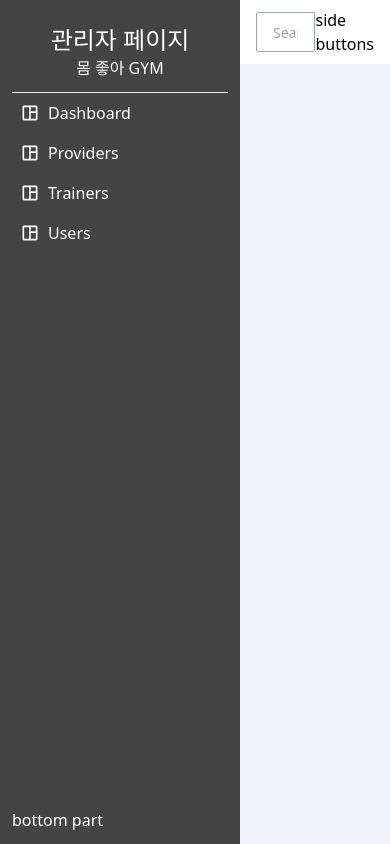
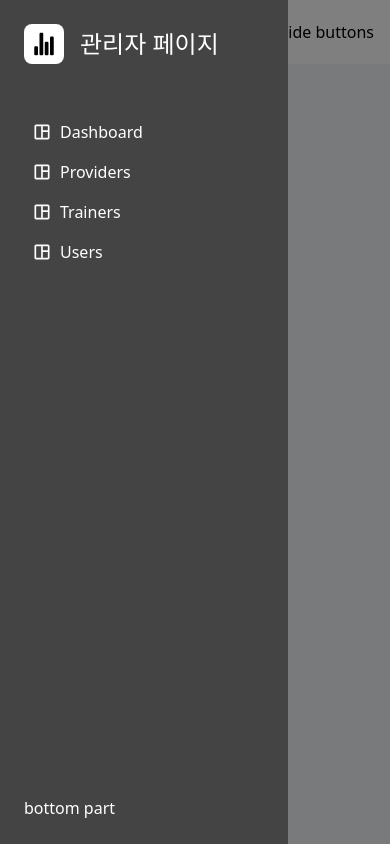
Before and after one commit to protein24g/gym, a React (Vite) app in the folder front/: page / in a window 390 px wide. Built offline with nearby package versions, Linux system fonts and the light colour scheme.

Commit message:
레이아웃(사이드바, 헤더) 반응형 수정

```diff
--- a/front/src/App.tsx
+++ b/front/src/App.tsx
@@ -6,12 +6,18 @@ import OAuthSignUpPage from './pages/OAuthSignUpPage'
 import Layout from './components/Layout/Layout'
 import Dashboard from './components/Dashboard'
 import Providers from './components/Providers'
+import { useState } from 'react'
 
 function App() {
+  const [isSidebarOpen, setSidebarOpen] = useState<boolean>(true);
+  const toggleSidebar = (): void => {
+    setSidebarOpen(!isSidebarOpen);
+    console.log(isSidebarOpen);
+  }
   return (
     <BrowserRouter>
       <Routes>
-        <Route path='/' element={<Layout/>}>
+        <Route path='/' element={<Layout isSidebarOpen={isSidebarOpen} toggleSidebar={toggleSidebar}/>}>
           <Route path='/dashboard' element={<Dashboard/>}></Route>
           <Route path='/providers' element={<Providers/>}></Route>
         </Route>
--- a/front/src/components/Header/Header.tsx
+++ b/front/src/components/Header/Header.tsx
@@ -1,10 +1,16 @@
 import { FC } from "react"
+import { CiSearch } from "react-icons/ci"
+import { RxHamburgerMenu } from "react-icons/rx"
 
-const Header: FC = () => {
+const Header: FC<{toggleSidebar: () => void}> = ({toggleSidebar}) => {
   return (
     <div className="bg-white h-16 px-4 flex justify-between items-center">
-      <div className="relative">
-        <input type="text" placeholder="Search..." className="text-sm focus:outline-none w-full xl:w-[24rem] h-10 border border-gray-400 rounded-sm px-4"></input>
+      <div className="flex flex-1 items-center">
+        <RxHamburgerMenu className="cursor-pointer mr-4" onClick={toggleSidebar}/>
+        <div className="relative w-full">
+          <input type="text" placeholder="Search..." className="text-sm focus:outline-none w-3/4 md:w-2/5 h-10 border border-gray-400 rounded-sm px-4 pl-7"></input>
+          <CiSearch className="absolute left-2 top-3"/>
+        </div>
       </div>
       <div>side buttons</div>
     </div>
--- a/front/src/components/Layout/Layout.tsx
+++ b/front/src/components/Layout/Layout.tsx
@@ -3,13 +3,13 @@ import { Outlet } from "react-router-dom"
 import Sidebar from "../Sidebar/Sidebar"
 import Header from "../Header/Header"
 
-const Layout: FC = () => {
+const Layout: FC<{isSidebarOpen: boolean, toggleSidebar: () => void}> = ({isSidebarOpen, toggleSidebar}) => {
   return (
     <div className="flex bg-slate-100 h-screen">
-      <Sidebar/>
-      <div className="flex-1">
-        <Header/>
-        <div><Outlet/></div>
+      <Sidebar isSidebarOpen={isSidebarOpen} toggleSidebar={toggleSidebar}/>
+      <div className="flex flex-1 flex-col">
+        <Header toggleSidebar={toggleSidebar}/>
+        <Outlet/>
       </div>
     </div>
   )
--- a/front/src/components/Sidebar/Sidebar.tsx
+++ b/front/src/components/Sidebar/Sidebar.tsx
@@ -1,6 +1,7 @@
 import { FC, ReactNode } from "react"
 import { SidebarMenus } from "./SidebarMenus"
 import { Link, useLocation } from "react-router-dom"
+import { IoStatsChart } from "react-icons/io5";
 
 interface MenuItem {
   roles: string[];
@@ -10,7 +11,7 @@ interface MenuItem {
   icon: ReactNode;
 }
 
-const Sidebar: FC = () => {
+const Sidebar: FC<{isSidebarOpen: boolean, toggleSidebar: () => void}> = ({isSidebarOpen, toggleSidebar}) => {
   const location = useLocation(); // useLocation 훅 사용
   const { pathname } = location; // pathname 속성 추출
 
@@ -24,16 +25,23 @@ const Sidebar: FC = () => {
   };
 
   return (
-    <div className="flex flex-col w-60 p-3 bg-custom-gray text-white">
-      <div className="flex flex-col border-b p-3 justify-center items-center">
-        <a className="text-2xl">관리자 페이지</a>
-        <a className="text-md">몸 좋아 GYM</a>
+    <>
+      {isSidebarOpen && (
+        <div className="fixed inset-0 z-40 bg-black bg-opacity-50 lg:relative" onClick={toggleSidebar}></div>
+      )}
+      <div className={`w-72 h-screen bg-custom-gray text-white ${isSidebarOpen ? 'fixed z-50 lg:relative' : 'hidden'}`}>
+        <div className="flex flex-col h-full justify-between">
+          <div className="flex items-center  gap-4 p-6">
+            <span><IoStatsChart className="w-10 h-10 bg-white p-2 text-black rounded-lg"/></span>
+            <span className="text-2xl">관리자 페이지</span>
+          </div>
+          <div className="flex-1 p-6">
+            {SidebarMenus.map((menu) => SidebarLink(menu))}
+          </div>
+          <div className="p-6">bottom part</div>
+        </div>
       </div>
-      <div className="flex-1">
-        {SidebarMenus.map((menu) => SidebarLink(menu))}
-      </div>
-      <div>bottom part</div>
-    </div>
+    </>
   );
 };
 
```
